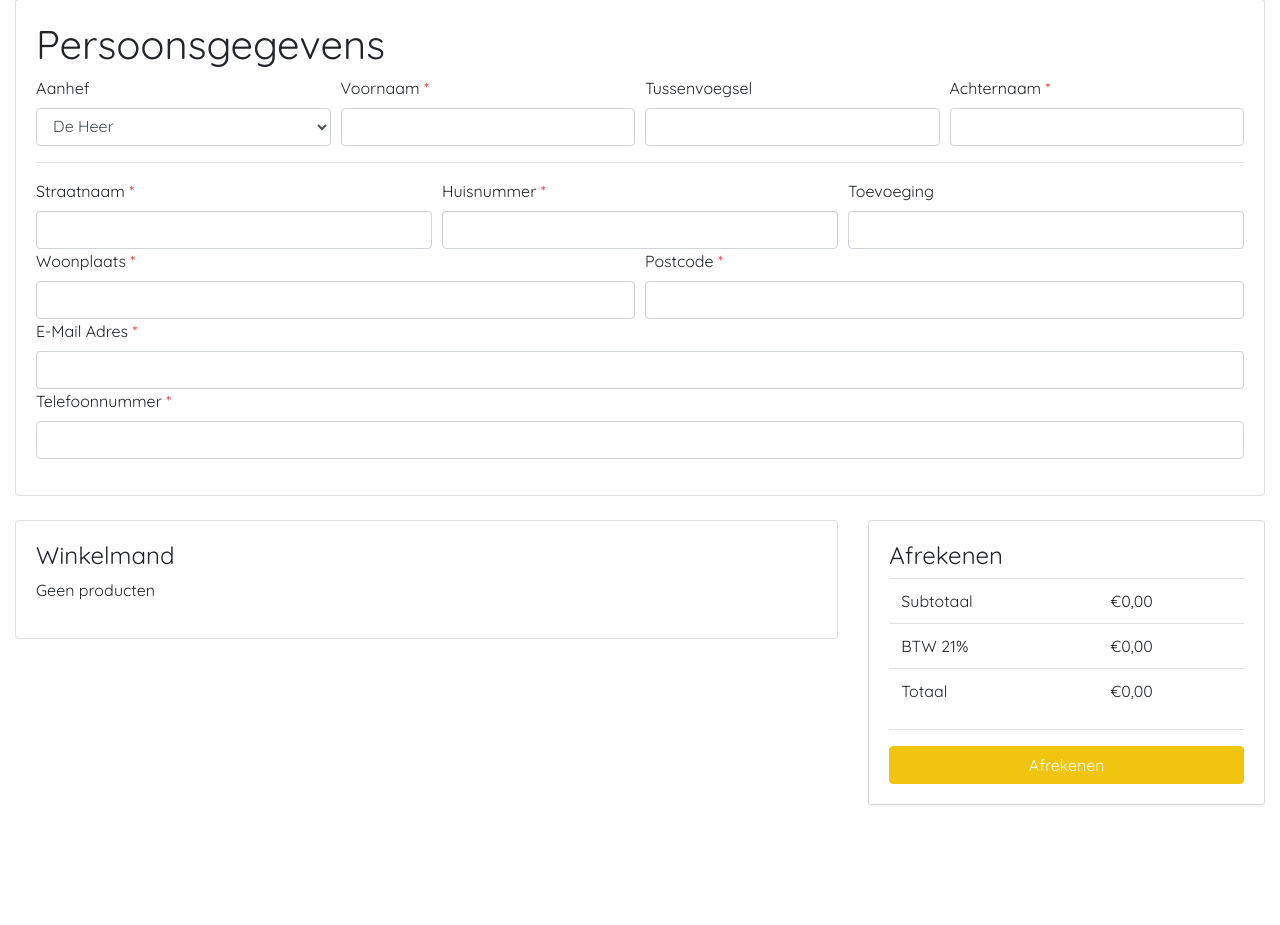
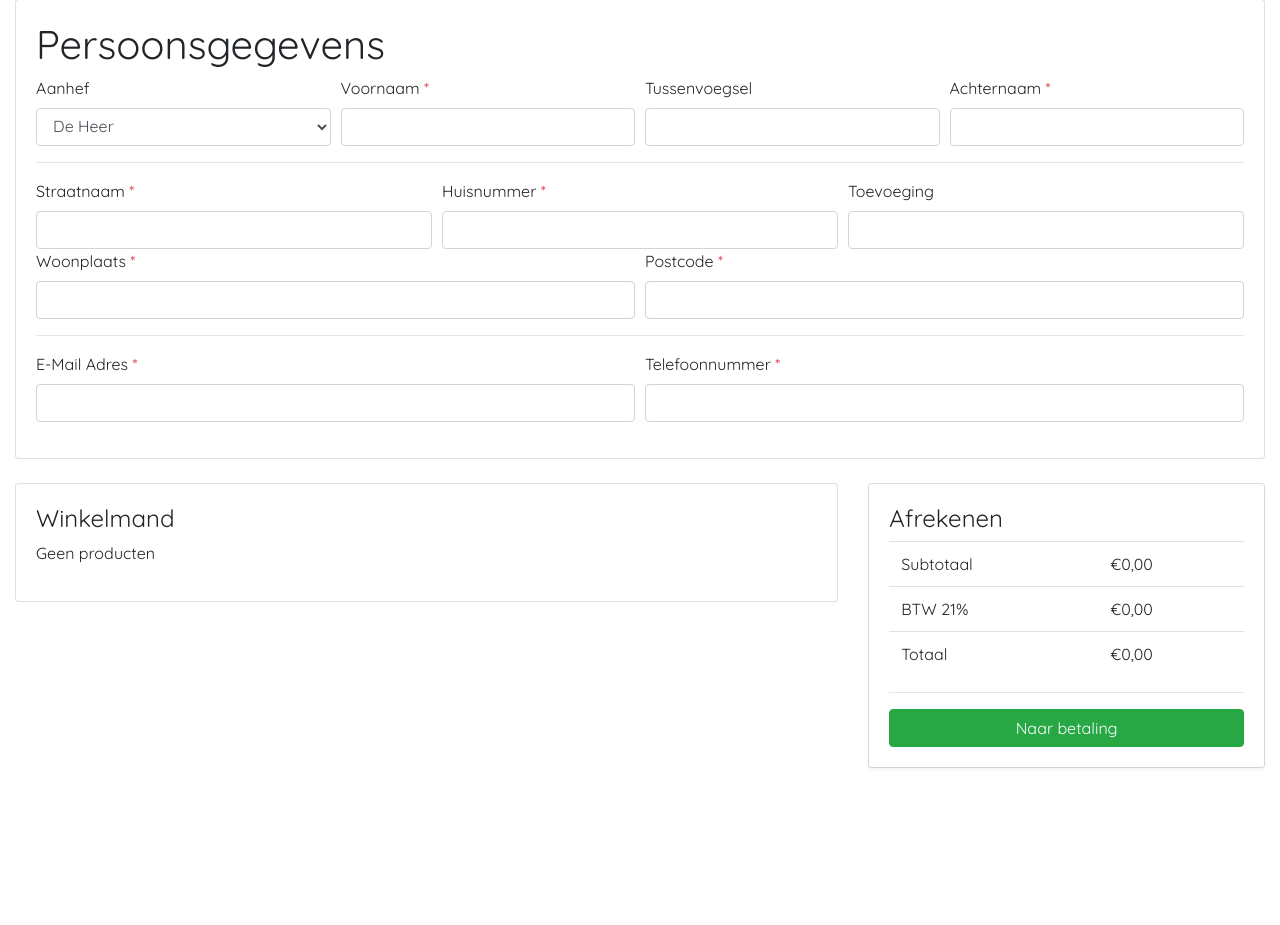
Before and after one commit to Michel3951/multiversum, a PHP site: page /views/cart/checkout.php in a window 1280 px wide. Shown: the part 111-1036 px from the top of the page. After the commit the page ends 879 px from the top, so only its background shows below. Run offline with PHP 8.4, Linux system fonts and the light colour scheme; the template is opened without the code that fills it, so the values that code supplies are empty; some libraries are stand-ins or nearby versions.

Commit message:
time to sleep

```diff
--- a/Models/Model.php
+++ b/Models/Model.php
@@ -3,12 +3,14 @@
 namespace Models;
 
 use Classes\DatabaseHandler;
+use Classes\Request;
 
 class Model
 {
     public function __construct()
     {
         $this->con = new DatabaseHandler();
+        $this->request = new Request();
     }
 
     public function getAll()
--- a/views/cart/checkout.php
+++ b/views/cart/checkout.php
@@ -53,13 +53,12 @@
                                         <input type="text" name="house-number" id="house-number" class="form-control" pattern="[0-9]{4}[a-zA-Z]{2}" required>
                                     </div>
                                 </div>
+                                <hr>
                                 <div class="form-row">
                                     <div class="col-md">
                                         <label for="email">E-Mail Adres <span class="text-danger">*</span></label>
                                         <input type="email" name="email" id="email" class="form-control" required>
                                     </div>
-                                </div>
-                                <div class="form-row">
                                     <div class="col-md">
                                         <label for="phone">Telefoonnummer <span class="text-danger">*</span></label>
                                         <input type="text" name="phone" id="phone" class="form-control" required>
@@ -130,7 +129,7 @@
                                 </tr>
                             </table>
                             <hr>
-                            <a href="#" class="btn btn-secondary w-100">Afrekenen</a>
+                            <a href="#" class="btn btn-success w-100 text-white">Naar betaling</a>
                         </div>
                     </div>
                 </div>
```
